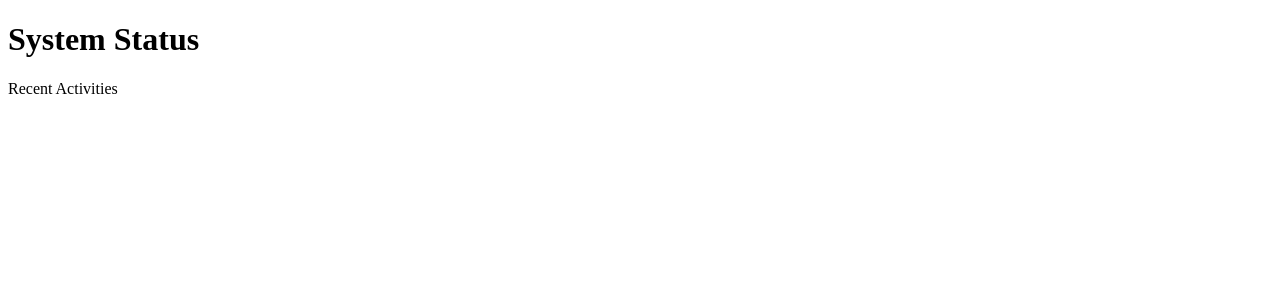
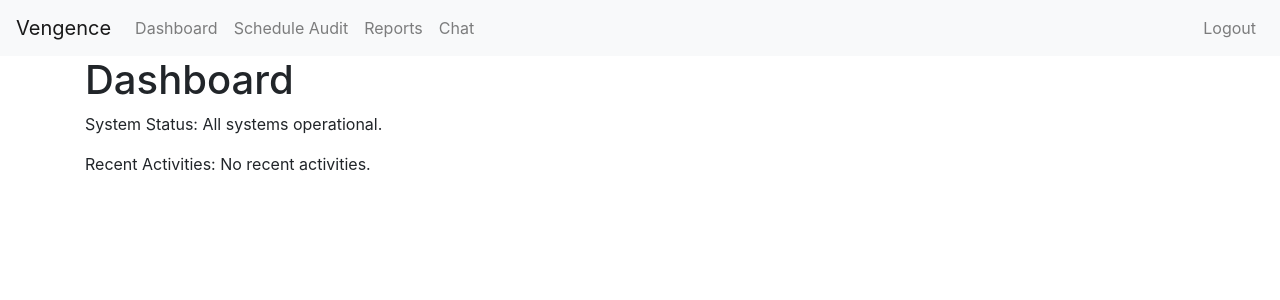
Before and after one commit to ProjectZeroDays/Gods-Wrath, a Flask app: page / in a window 1280 px wide. Shown: the top 300 px of the page. Run offline with Flask 3, Linux system fonts and the light colour scheme; the visitor is signed in with stand-in values (Sample User, id 1); some libraries are stand-ins or nearby versions.

Commit message:
Update dashboard.html
Signed-off-by: PROJECT ZERO <56379955+ProjectZeroDays@users.noreply.github.com>

```diff
--- a/audit_tool/web/templates/dashboard.html
+++ b/audit_tool/web/templates/dashboard.html
@@ -1,13 +1,10 @@
-<!DOCTYPE html>
-<html lang="en">
-<head>
-    <meta charset="UTF-8">
-    <meta name="viewport" content="width=device-width, initial-scale=1.0">
-    <title>Dashboard</title>
-</head>
-<body>
-    <h1>System Status</h1>
-    <p>Recent Activities</p>
-    <!-- Add widgets and other dashboard elements here -->
-</body>
-</html>
+{% extends "base.html" %}
+
+{% block title %}Dashboard{% endblock %}
+
+{% block content %}
+<h1>Dashboard</h1>
+<p>System Status: All systems operational.</p>
+<p>Recent Activities: No recent activities.</p>
+<!-- Add widgets and other dashboard elements here -->
+{% endblock %}
```
